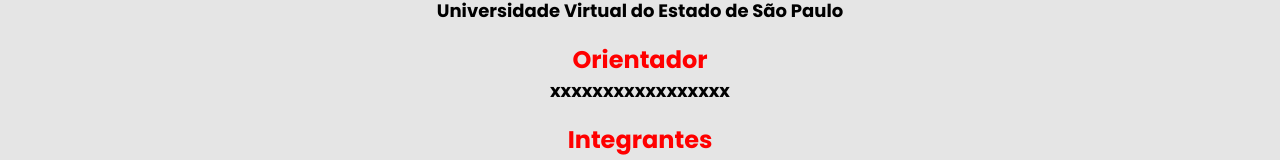
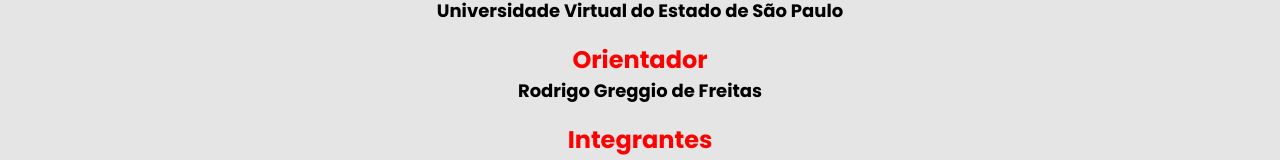
Before and after one commit to 1820105/PI82022, a plain HTML site: page Integrantes.html in a window 1280 px wide. Shown: the part 246-406 px from the top of the page. Drawn offline with Linux system fonts and the light colour scheme.

Commit message:
Atualização Layout

```diff
--- a/Integrantes.html
+++ b/Integrantes.html
@@ -37,7 +37,7 @@
         <h2>Universidade Virtual do Estado de São Paulo</h2>
         <br>
         <h1>Orientador</h1>
-        <h2>xxxxxxxxxxxxxxxxx</h2>
+        <h2>Rodrigo Greggio de Freitas</h2>
         <br>
         <h1>Integrantes</h1>
         <h2>Fábio Antonio Ferreira</h2>
```
